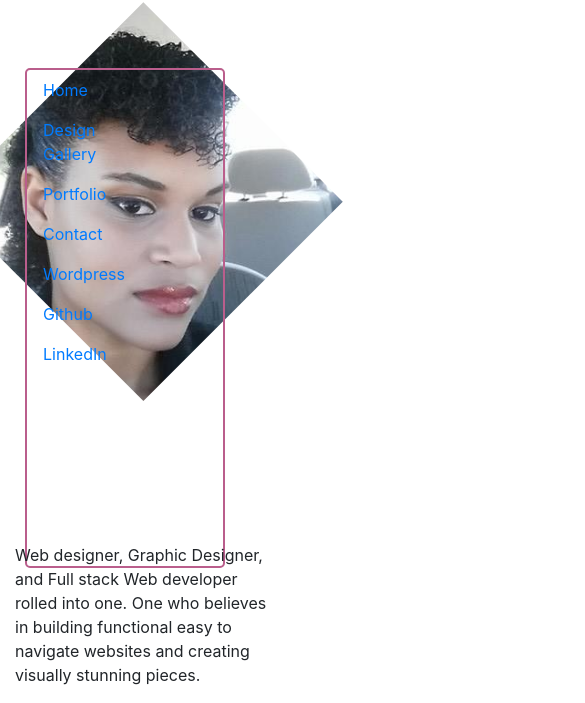
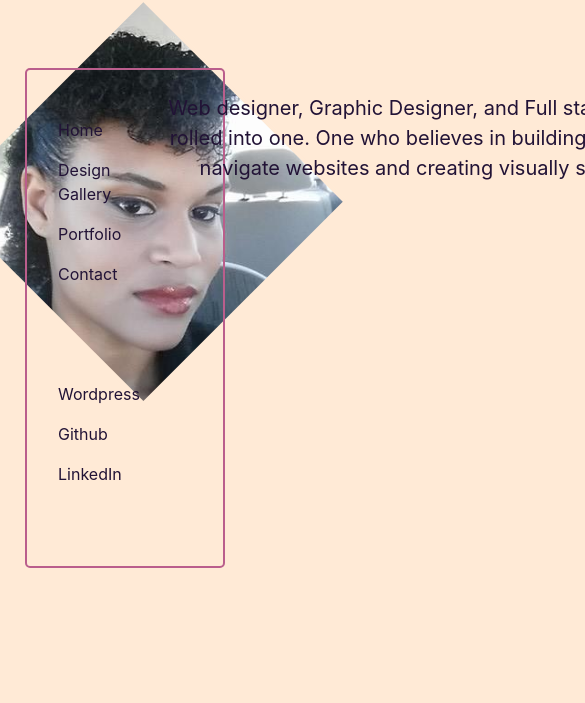
Before and after one commit to Salena0921/React-Powered-Portfolio, a plain HTML site: page index2.html in a window 390 px wide. Shown: the part 207-910 px from the top of the page, 585 px wide, since content can reach past the window. After the commit the page ends 856 px from the top, so only its background shows below. Drawn offline with nearby package versions, Linux system fonts and the light colour scheme.

Commit message:
intial home page layout is set and checked to make sure it is responsive

```diff
--- a/assets/css/style2.css
+++ b/assets/css/style2.css
@@ -1,5 +1,10 @@
-/* top of page */
+/* General */
+body{
+    background-color: #ffead6;
+    color: #221336;
+}
 
+/* Top of Page */
 #topofpage {
     background-color: #ba5e8c;
     height: 200px;
@@ -17,7 +22,7 @@
     overflow: hidden;
     width: 290px;
     height: 290px;
-    border: solid white 4px;
+    border: solid #ffead6 4px;
   }
   .losange {
     transform: rotate(45deg) translateY(61px);
@@ -32,14 +37,40 @@
     height: auto;
   }
 
-/* menu */
-
+/* Menu */
 .menu {
     border: 2px solid #ba5e8c;
     border-radius: 5px;
     position: relative;
     top: 50px;
     margin: 25px;
+    padding: 15px;
     height: 500px;
     width: 200px;
 }
+
+.nav-link{
+    color: #221336;
+}
+
+#professionallinks{
+    width: 134px;
+    margin-top: 80px;
+}
+
+#pagelinks{
+    width: 134px;
+    margin-top: 25px;
+
+}
+
+/* Main Body */
+#quickabout{
+    color: #221336;
+    position: relative;
+    bottom: 450px;
+    left: 150px;
+    text-align: center;
+    font-size: 20px;
+    width: 600px;
+}
--- a/index2.html
+++ b/index2.html
@@ -14,8 +14,8 @@
         <div class="col-9">
             <img id="logo" src="assets/images/KM-LOGO-FINAL_One Color copy.png">
         </div>
-        <div id="profileimage" class=" losange">
-            <div class="los1">
+        <div id="profileimage" class="img-fluid, losange"alt="Responsive image">
+            <div class="col-3, los1">
                 <img src="assets/images/karissapicture.jpg" alt="" width="255" height="320">
             </div>
         </div>
@@ -23,7 +23,7 @@
     <div class+ "container">
         <div class="row, menu">
             <div class="col-3">
-                <div class="row">
+                <div class="row" id="pagelinks">
                     <ul class="nav flex-column">
                         <li class="nav-item">
                             <a class="nav-link" id="homelink" href="index2.html">Home</a>
@@ -39,7 +39,7 @@
                         </li>
                     </ul>
                 </div>
-                <div class="row">
+                <div class="row" id="professionallinks">
                     <ul class="nav flex-column">
                         <li class="nav-item">
                             <a class="nav-link" id="homelink" href="karissawebdeveloper.wordpress.com/">Wordpress</a>
@@ -57,8 +57,8 @@
     </div>
     <div class="container">
         <div class="row">
-            <div class="col-9">
-                <p>Web designer, Graphic Designer, and Full stack Web developer rolled into one. One who believes in building
+            <div class="col-12 mainwriting">
+                <p id="quickabout">Web designer, Graphic Designer, and Full stack Web developer rolled into one. One who believes in building
                     functional easy to navigate websites and creating visually stunning pieces.</p>
             </div>
         </div>
```
